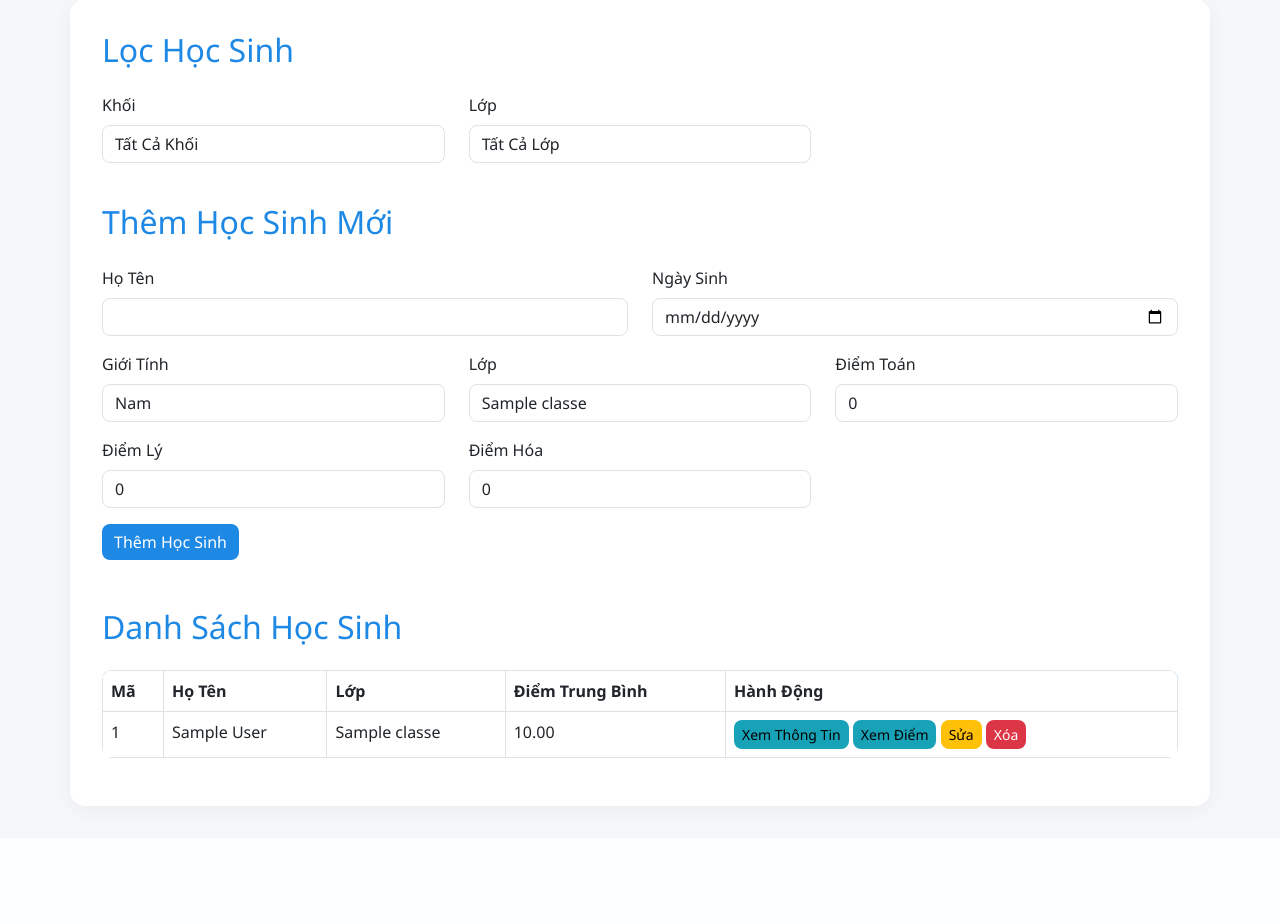
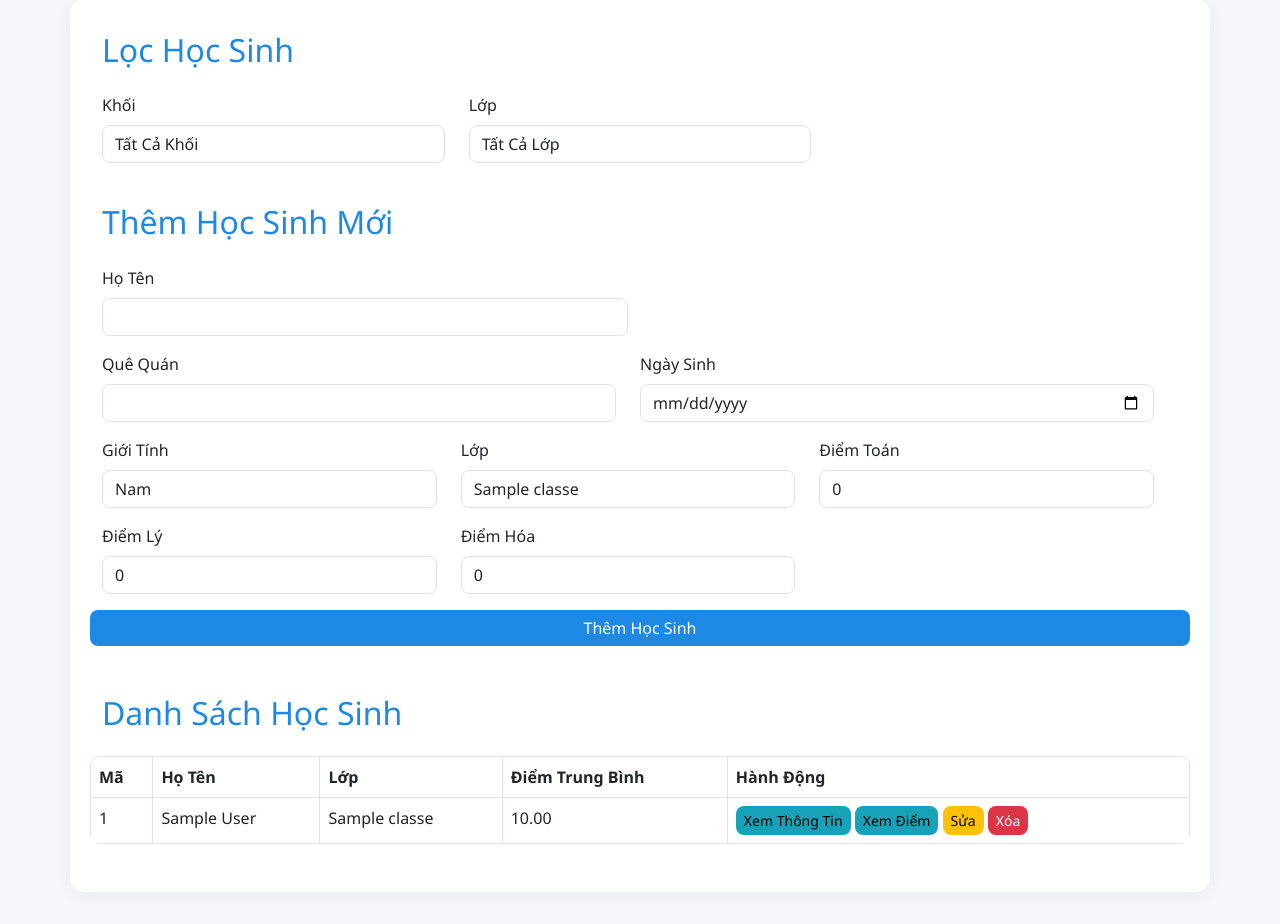
Before and after one commit to atuhp2003/BaiTapLon, a PHP site: page / in a window 1280 px wide. Shown: the part 89-1013 px from the top of the page. Before the commit the page ends 902 px from the top, so only its background shows below. Run offline with PHP 8.4, Linux system fonts and the light colour scheme; the visitor is signed in with stand-in values (Sample User, id 1); tables that the repository leaves empty or names only in its code hold one stand-in row (values such as "Sample post"); some libraries are stand-ins or nearby versions.

Commit message:
Update index.php

```diff
--- a/index.php
+++ b/index.php
@@ -151,6 +151,11 @@ $grades = [10, 11, 12];
                     <label class="form-label">Họ Tên</label>
                     <input type="text" name="name" class="form-control" required>
                 </div>
+                 <div class="row">
+                <div class="col-md-6 mb-3">
+                    <label class="form-label">Quê Quán</label>
+                    <input type="text" name="quequan" class="form-control" required>
+                </div>
                 <div class="col-md-6 mb-3">
                     <label class="form-label">Ngày Sinh</label>
                     <input type="date" name="date_of_birth" class="form-control" required>
```
